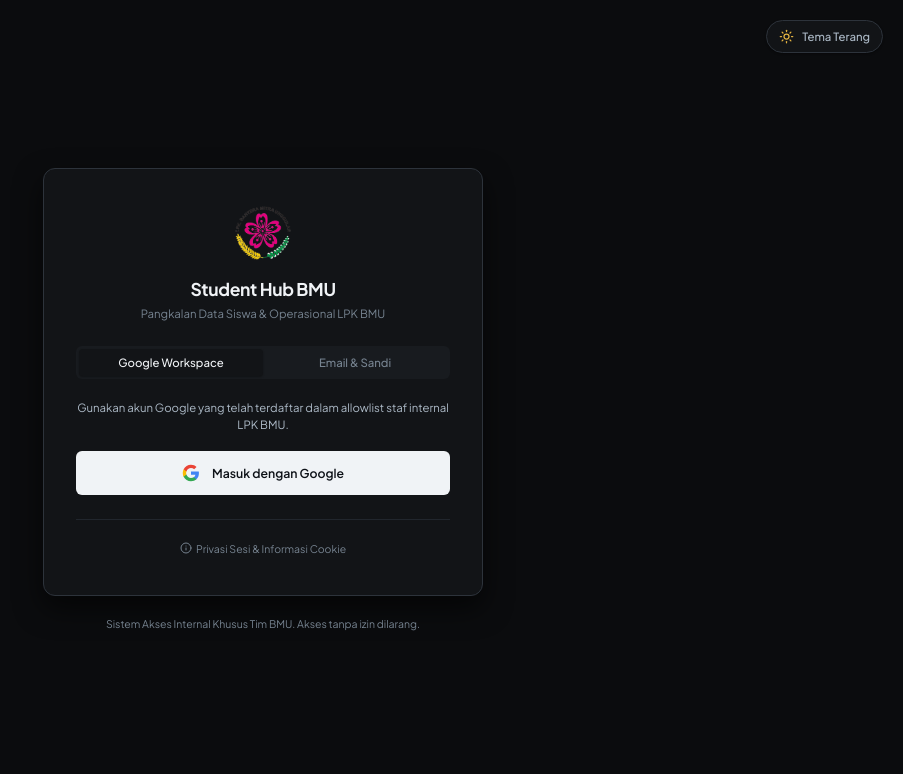
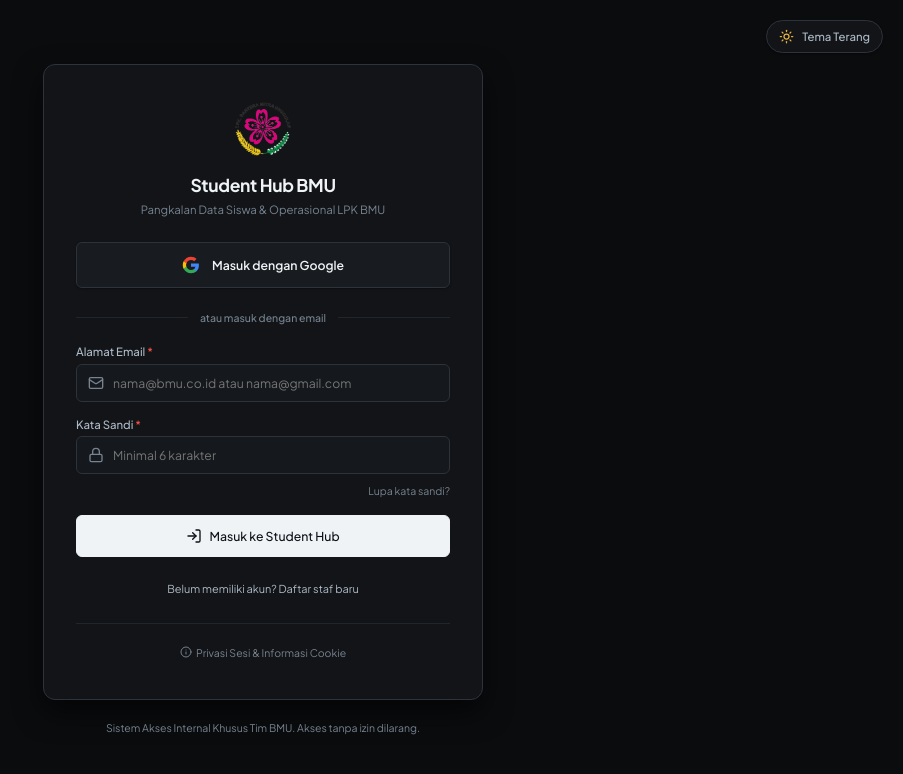
Before and after one commit to Syajimkhakhooo/studenthubbmu, a React (Vite) app: page /login in a window 1280 px wide. Shown: the top 774 px of the page, without its empty margins (377-1280 px from the left). Built offline with nearby package versions, Linux system fonts and the light colour scheme; no server answers; the database is empty.

Commit message:
style: modernize login page with google button and email form

```diff
--- a/src/features/auth/LoginPage.jsx
+++ b/src/features/auth/LoginPage.jsx
@@ -256,78 +256,17 @@ export function LoginPage() {
             </p>
           </div>
 
-          {/* Mode Switcher Tabs */}
-          <div
-            style={{
-              display: 'flex',
-              backgroundColor: 'var(--bg-surface-elevated)',
-              borderRadius: 'var(--radius-md)',
-              padding: '3px',
-              marginBottom: '20px',
-            }}
-          >
-            <button
-              type="button"
-              onClick={() => setAuthMethod('google')}
-              style={{
-                flex: 1,
-                padding: '6px 12px',
-                fontSize: '0.8125rem',
-                fontWeight: 500,
-                borderRadius: 'var(--radius-sm)',
-                backgroundColor: authMethod === 'google' ? 'var(--bg-surface)' : 'transparent',
-                color: authMethod === 'google' ? 'var(--text-primary)' : 'var(--text-tertiary)',
-                boxShadow: authMethod === 'google' ? 'var(--shadow-sm)' : 'none',
-                transition: 'all var(--transition-fast)',
-              }}
-            >
-              Google Workspace
-            </button>
-            <button
-              type="button"
-              onClick={() => {
-                setAuthMethod('email');
-                setIsRegisterMode(false);
-              }}
-              style={{
-                flex: 1,
-                padding: '6px 12px',
-                fontSize: '0.8125rem',
-                fontWeight: 500,
-                borderRadius: 'var(--radius-sm)',
-                backgroundColor: authMethod === 'email' ? 'var(--bg-surface)' : 'transparent',
-                color: authMethod === 'email' ? 'var(--text-primary)' : 'var(--text-tertiary)',
-                boxShadow: authMethod === 'email' ? 'var(--shadow-sm)' : 'none',
-                transition: 'all var(--transition-fast)',
-              }}
-            >
-              Email &amp; Sandi
-            </button>
-          </div>
-
-          {authMethod === 'google' ? (
-            <div>
-              <p
-                style={{
-                  fontSize: '0.8125rem',
-                  color: 'var(--text-secondary)',
-                  marginBottom: '18px',
-                  textAlign: 'center',
-                  lineHeight: '1.5',
-                }}
-              >
-                Gunakan akun Google yang telah terdaftar dalam allowlist staf internal LPK BMU.
-              </p>
-
+          {/* Google Login as Primary Action */}
           <button
             type="button"
             onClick={handleGoogleLogin}
             disabled={isLoading || !isSupabaseConfigured}
             style={{
               width: '100%',
-                  height: '44px',
-                  backgroundColor: 'var(--accent-primary)',
-                  color: 'var(--accent-text)',
+              height: '46px',
+              backgroundColor: 'var(--bg-surface-elevated)',
+              color: 'var(--text-primary)',
+              border: '1px solid var(--border-default)',
               borderRadius: 'var(--radius-md)',
               display: 'flex',
               alignItems: 'center',
@@ -337,7 +276,8 @@ export function LoginPage() {
               fontSize: '0.875rem',
               cursor: isSupabaseConfigured ? 'pointer' : 'not-allowed',
               opacity: isSupabaseConfigured ? 1 : 0.6,
-                  transition: 'opacity var(--transition-fast)',
+              transition: 'all var(--transition-fast)',
+              boxShadow: 'var(--shadow-sm)',
             }}
           >
             <svg width="18" height="18" viewBox="0 0 24 24" fill="currentColor">
@@ -346,36 +286,27 @@ export function LoginPage() {
               <path d="M5.84 14.09c-.22-.66-.35-1.36-.35-2.09s.13-1.43.35-2.09V7.06H2.18C1.43 8.55 1 10.22 1 12s.43 3.45 1.18 4.94l2.85-2.22.81-.63z" fill="#FBBC05"/>
               <path d="M12 5.38c1.62 0 3.06.56 4.21 1.64l3.15-3.15C17.45 2.09 14.97 1 12 1 7.7 1 3.99 3.47 2.18 7.06l3.66 2.84c.87-2.6 3.3-4.52 6.16-4.52z" fill="#EA4335"/>
             </svg>
-                <span>{isLoading ? 'Menghubungkan...' : 'Masuk dengan Google'}</span>
+            <span>{isLoading ? 'Menghubungkan ke Google...' : 'Masuk dengan Google'}</span>
           </button>
-            </div>
-          ) : (
-            <form onSubmit={handleEmailAuth} style={{ display: 'flex', flexDirection: 'column', gap: '14px' }}>
+
+          {/* Divider */}
           <div
             style={{
               display: 'flex',
-                  justifyContent: 'space-between',
               alignItems: 'center',
-                  marginBottom: '2px',
+              margin: '22px 0 18px',
+              gap: '12px',
             }}
           >
-                <span style={{ fontSize: '0.8125rem', fontWeight: 600 }}>
-                  {isRegisterMode ? 'Daftar Akun Staf Baru' : 'Masuk dengan Email BMU'}
+            <div style={{ flex: 1, height: '1px', backgroundColor: 'var(--border-subtle)' }} />
+            <span style={{ fontSize: '0.75rem', color: 'var(--text-tertiary)', fontWeight: 500 }}>
+              atau masuk dengan email
             </span>
-                <button
-                  type="button"
-                  onClick={() => setIsRegisterMode(!isRegisterMode)}
-                  style={{
-                    fontSize: '0.75rem',
-                    color: 'var(--accent-primary)',
-                    textDecoration: 'underline',
-                    cursor: 'pointer',
-                  }}
-                >
-                  {isRegisterMode ? 'Sudah punya akun? Masuk' : 'Buat akun penguji'}
-                </button>
+            <div style={{ flex: 1, height: '1px', backgroundColor: 'var(--border-subtle)' }} />
           </div>
 
+          {/* Email / Password Form */}
+          <form onSubmit={handleEmailAuth} style={{ display: 'flex', flexDirection: 'column', gap: '14px' }}>
             {isRegisterMode && (
               <Input
                 label="Nama Lengkap Staf"
@@ -388,7 +319,7 @@ export function LoginPage() {
             )}
 
             <Input
-                label="Alamat Email Staf"
+              label="Alamat Email"
               type="email"
               value={email}
               onChange={(e) => setEmail(e.target.value)}
@@ -420,14 +351,17 @@ export function LoginPage() {
             )}
 
             {!isRegisterMode && (
-                <div style={{ display: 'flex', justifyContent: 'flex-end' }}>
+              <div style={{ display: 'flex', justifyContent: 'flex-end', marginTop: '-4px' }}>
                 <button
                   type="button"
                   onClick={() => setShowForgotModal(true)}
                   style={{
                     fontSize: '0.75rem',
                     color: 'var(--text-tertiary)',
-                      textDecoration: 'underline',
+                    background: 'none',
+                    border: 'none',
+                    cursor: 'pointer',
+                    padding: 0,
                   }}
                 >
                   Lupa kata sandi?
@@ -441,13 +375,31 @@ export function LoginPage() {
               isLoading={isLoading}
               disabled={!isSupabaseConfigured}
               className="w-full"
-                style={{ width: '100%', height: '42px', marginTop: '6px' }}
+              style={{ width: '100%', height: '42px', marginTop: '4px' }}
               icon={isRegisterMode ? UserPlus : LogIn}
             >
-                {isRegisterMode ? 'Daftar & Masuk' : 'Masuk ke Student Hub'}
+              {isRegisterMode ? 'Daftar Akun Baru' : 'Masuk ke Student Hub'}
             </Button>
+
+            <div style={{ textAlign: 'center', marginTop: '6px' }}>
+              <button
+                type="button"
+                onClick={() => setIsRegisterMode(!isRegisterMode)}
+                style={{
+                  fontSize: '0.78125rem',
+                  color: 'var(--text-secondary)',
+                  background: 'none',
+                  border: 'none',
+                  cursor: 'pointer',
+                  padding: '4px',
+                }}
+              >
+                {isRegisterMode
+                  ? 'Sudah memiliki akun? Masuk di sini'
+                  : 'Belum memiliki akun? Daftar staf baru'}
+              </button>
+            </div>
           </form>
-          )}
 
           <div
             style={{
```
Lines whose indentation alone changed are shown as unchanged.
